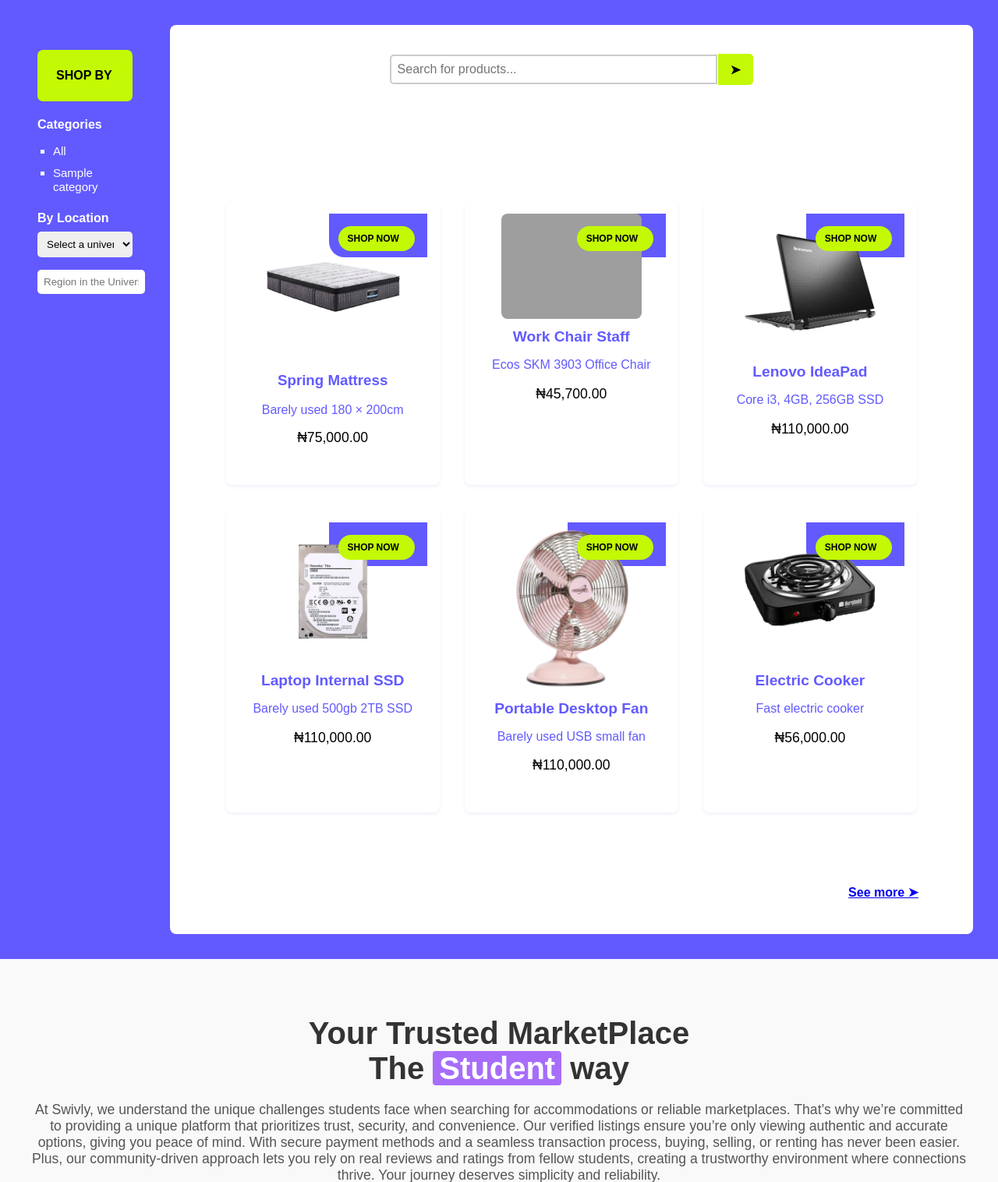
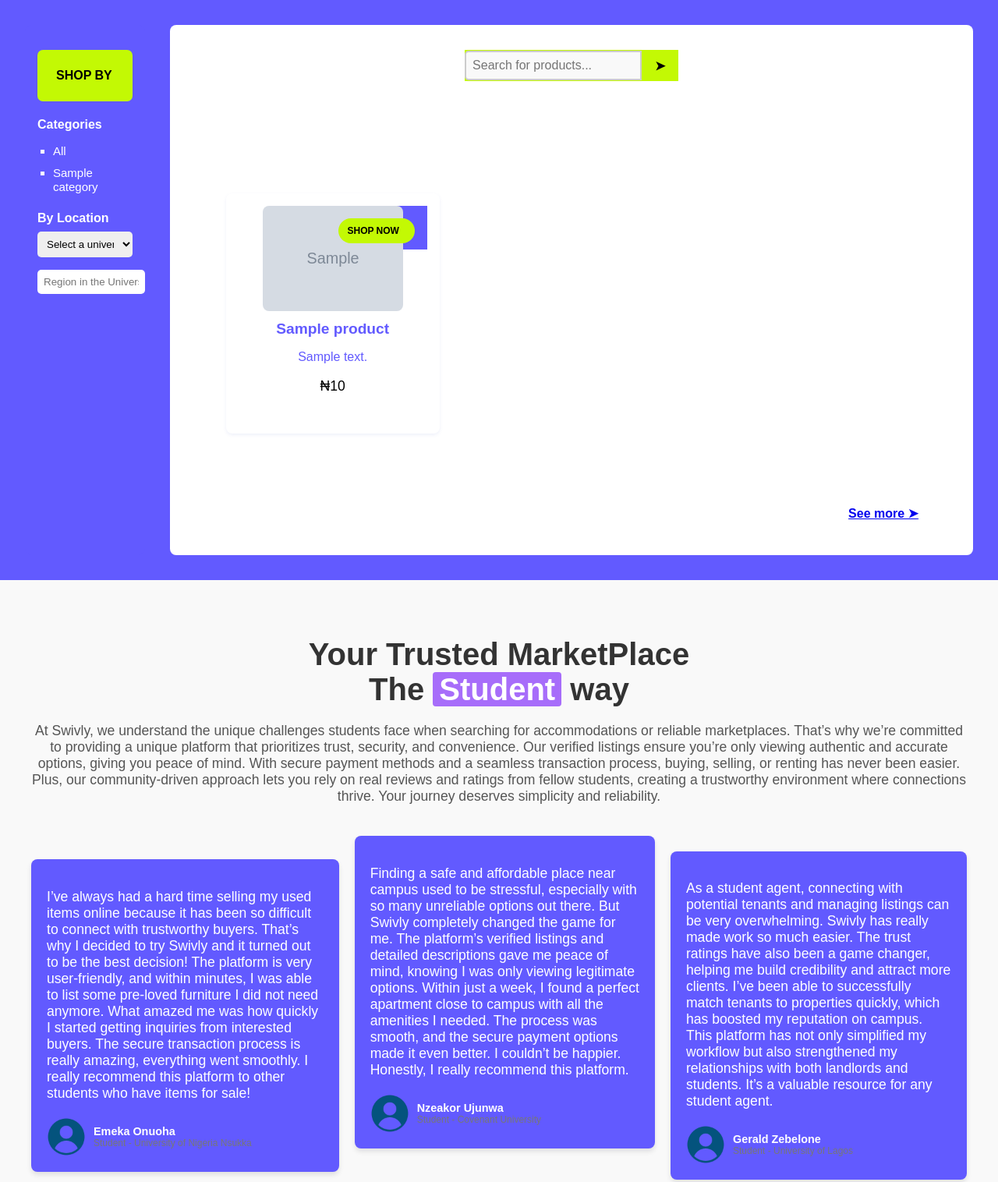
Before and after one commit to codeAKstan/Swivly, a Django app: page / in a window 1280 px wide. Shown: the part 977-2493 px from the top of the page at 78% size. Run offline with Django 5.2, Linux system fonts and the light colour scheme; tables that the repository leaves empty hold one stand-in row (values such as "Sample post"); grey boxes marked "Sample" are stand-in pictures; grey boxes are pictures that could not be loaded.

Commit message:
Getting the products dynamically in the index page

```diff
--- a/registration/static/css/styles.css
+++ b/registration/static/css/styles.css
@@ -382,6 +382,15 @@
     z-index: 111;
 }
 
+.product-card .badge a {
+    text-decoration: none;
+    color: black;
+}
+
+.product-card .badge2 a {
+    text-decoration: none;
+    color: black;
+}
 
 
 .product-card .img-container img {
@@ -1615,9 +1624,16 @@
 
 
 /* market place */
-.search-bar {
+.shop-search-bar {
     padding: 5px;
     border-radius: 5px;
+}
+
+.shop-search-btn {
+    background-color: #C3F904;
+    display: flex;
+    justify-content: center;
+    align-items: center;
 }
 
 /* Hero Section */
--- a/registration/templates/registration/index.html
+++ b/registration/templates/registration/index.html
@@ -47,8 +47,10 @@
         </aside>
         <div class="products-section">
             <div class="search-bar">
-                <input type="text" name="search" placeholder="Search for products...">
-                <button>➤</button>
+                <form action="" method="get" class="shop-search-btn">
+                    <input type="text" name="search" placeholder="Search for products...">
+                    <button>➤</button>
+                </form>
             </div>
             <div class="filter-mob">
                 <ul>
@@ -65,98 +67,36 @@
                 </ul>
             </div>
             <div class="products-grid">
+                {% if products %}
+                {% for product in products %}
                 <div class="product-card">
                     <div class="curve">
-                        <div class="badge">SHOP NOW</div>
+                        <div class="badge"><a href="{{ product.get_absolute_url }}">SHOP NOW</a></div>
                     </div>
                     <div class="img-container">
-                        <img src="{% static 'img/mattress.png' %}" alt="Spring Mattress">
+                        <a href="{{ product.get_absolute_url }}">
+                            <img src="{% if product.images.first %}{{ product.images.first.image.url }}{% else %}{% static 'img/no-pictures.png' %}{% endif %}"
+                                alt="{{ product.name }}">
+                        </a>
                     </div>
                     <div class="content">
-                        <h3>Spring Mattress</h3>
-                        <p>Barely used 180 × 200cm</p>
-                        <div class="price">
-                            <span>₦75,000.00</span>
+                        <h5>{{ product.name }}</h5>
+                        <p>{{ product.description|truncatewords:10 }}</p>
+                        <p class="price">₦{{ product.price|floatformat:0 }}</p>
+                        <div class="badge2">
+                            <a href="{{ product.get_absolute_url }}">SHOP NOW</a>
                         </div>
-                        <div class="badge2">SHOP NOW</div>
-
                     </div>
                 </div>
-                <div class="product-card">
-                    <div class="curve">
-                        <div class="badge">SHOP NOW</div>
-                    </div>
-                    <div class="img-container">
-                        <img src="{% static 'img/chair.png' %}" alt="chair">
-                    </div>
-                    <div class="content">
-                        <h5>Work Chair Staff</h5>
-                        <p>Ecos SKM 3903 Office Chair</p>
-                        <p class="price">₦45,700.00</p>
-                        <div class="badge2">SHOP NOW</div>
-                    </div>
-                </div>
-                <div class="product-card">
-                    <div class="curve">
-                        <div class="badge">SHOP NOW</div>
-                    </div>
-                    <div class="img-container">
-                        <img src="{% static 'img/laptop.png' %}" alt="Lenovo IdeaPad">
-                    </div>
-                    <div class="content">
-                        <h5>Lenovo IdeaPad</h5>
-                        <p>Core i3, 4GB, 256GB SSD</p>
-                        <p class="price">₦110,000.00</p>
-                        <div class="badge2">SHOP NOW</div>
-                    </div>
+                {% endfor %}
+                {% else %}
+                <p>No products available at the moment.</p>
+                {% endif %}
+            </div>
 
-                </div>
-                <div class="product-card">
-                    <div class="curve">
-                        <div class="badge">SHOP NOW</div>
-                    </div>
-                    <div class="img-container">
-                        <img src="{% static 'img/harddisk.png' %}" alt="ssd harddisk">
-                    </div>
-                    <div class="content">
-                        <h5>Laptop Internal SSD</h5>
-                        <p>Barely used 500gb 2TB SSD</p>
-                        <p class="price">₦110,000.00</p>
-                        <div class="badge2">SHOP NOW</div>
-                    </div>
 
-                </div>
-                <div class="product-card">
-                    <div class="curve">
-                        <div class="badge">SHOP NOW</div>
-                    </div>
-                    <div class="img-container">
-                        <img src="{% static 'img/fan.png' %}" alt="Electric fan">
-                    </div>
-                    <div class="content">
-                        <h5>Portable Desktop Fan</h5>
-                        <p>Barely used USB small fan</p>
-                        <p class="price">₦110,000.00</p>
-                        <div class="badge2">SHOP NOW</div>
-                    </div>
 
-                </div>
-                <div class="product-card">
-                    <div class="curve">
-                        <div class="badge">SHOP NOW</div>
-                    </div>
-                    <div class="img-container">
-                        <img src="{% static 'img/gas.png' %}" alt="Electric cooker">
-                    </div>
-                    <div class="content">
-                        <h5>Electric Cooker</h5>
-                        <p>Fast electric cooker</p>
-                        <p class="price">₦56,000.00</p>
-                        <div class="badge2">SHOP NOW</div>
-                    </div>
 
-                </div>
-            </div>
             <div class="products-section">
                 <div>
                     <button class="see-more-button"><a href=" {% url 'registration:shop' %}">See more ➤</a></button>
--- a/registration/templates/registration/shop.html
+++ b/registration/templates/registration/shop.html
@@ -5,10 +5,10 @@
 <section class="shop-hero">
     <h1>Welcome to Swivly Marketplace</h1>
     <p>Discover the best deals for students!</p>
-    <div class="search-bar">
-        <form method="get" action="{% url 'swivly:shop' %}">
+    <div class="shop-search-bar">
+        <form class="shop-search-btn" method="get" action="{% url 'swivly:shop' %}">
             <input type="text" name="search" placeholder="Search for products..." value="{{ query|default:'' }}" />
-            <button type="submit">Search</button>
+            <button type="submit" class="shop-search-btn">➤</button>
         </form>
     </div>
 
```
